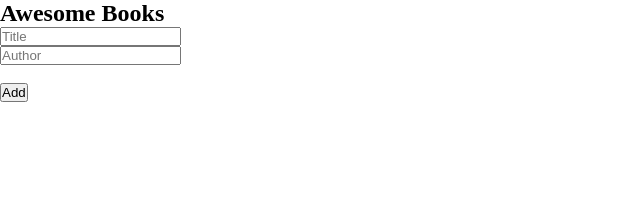
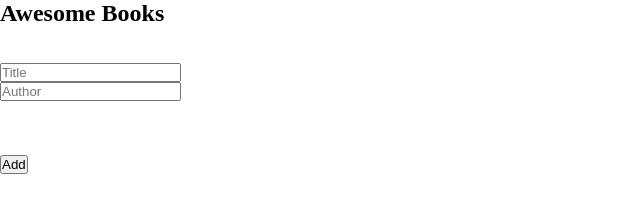
Before and after one commit to amare1990/Awesome-Books, a plain HTML site: page index.html in a window 1280 px wide. Shown: the whole page, without its empty margins (0-640 px from the left). Drawn offline with Linux system fonts and the light colour scheme.

Commit message:
Modify markup page

```diff
--- a/index.html
+++ b/index.html
@@ -9,10 +9,11 @@
   <body>
     <section>
       <h1>Awesome Books</h1>
-      <div class="container-book"></div>
+      <div class="container-book"></div> <br> <br>
       <input type="text" placeholder="Title" class="title"/> <br>
       <input type="text" placeholder="Author" class="author"/> <br> <br>
       <div>
+        <br> <br>
         <button type="button" class="add-btn">Add</button>
       </div>
     </section>
```
